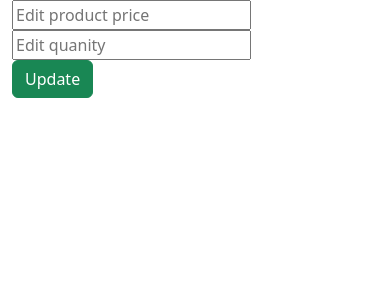
After one commit to B1r2a3d4l5y/inventroy_with_php, a PHP site: page /edit.php in a window 390 px wide. The commit adds this page. Shown: the top 300 px of the page. Run offline with PHP 8.4, Linux system fonts and the light colour scheme.

Commit message:
Add files via upload

```diff
--- /dev/null
+++ b/css/edit.css
@@ -0,0 +1,5 @@
+::before::after {
+    margin: 0;
+    padding: 0;
+    box-sizing: border-box;
+}
--- /dev/null
+++ b/edit.php
@@ -0,0 +1,30 @@
+<!DOCTYPE html>
+<html lang="en">
+<head>
+    <meta charset="UTF-8">
+    <meta http-equiv="X-UA-Compatible" content="IE=edge">
+    <link href="https://cdn.jsdelivr.net/npm/bootstrap@5.2.3/dist/css/bootstrap.min.css" rel="stylesheet"
+        integrity="sha384-rbsA2VBKQhggwzxH7pPCaAqO46MgnOM80zW1RWuH61DGLwZJEdK2Kadq2F9CUG65" crossorigin="anonymous">
+    <meta name="viewport" content="width=device-width, initial-scale=1.0">
+    <link rel="stylesheet" href="css/edit.css">
+    <title>Edit page</title>
+</head>
+<body>
+    <div class="container-fluid">
+        <div class="row">
+            <form class="edit_form col-lg-6 col-md-6 col-sm-12 col-xs-12" action="php/update.php" method="POST">
+                <label for="edit_input">
+
+                    <input type="text" class="edit_product_price" name="price" placeholder="Edit product price">
+                    <input type="text" class="edit_quanity" name="quanity" placeholder="Edit quanity">
+
+
+                </label>
+                <button type="submit" class="UpdateBtn btn btn-success" name="update">Update</button>
+
+            </form>
+
+        </div>
+    </div>
+</body>
+</html>
--- a/php/add.php
+++ b/php/add.php
@@ -20,7 +20,7 @@
 
 
         } else {
-          $sql = "INSERT INTO products(product_name, product_price, quanity) VALUES(?,?,?);";
+          $sql = "INSERT INTO products(  product_name, product_price, quanity) VALUES(?,?,?);";
          $stmt = mysqli_stmt_init($conn);
          //check sql errors
          if(!mysqli_stmt_prepare($stmt, $sql)) {
--- a/sql/database.sql
+++ b/sql/database.sql
@@ -1,4 +1,5 @@
 CREATE TABLE IF NOT EXISTS products(
+    id INT PRIMARY KEY NOT NULL, AUTO_INCREMENT,
 product_name VARCHAR(200) NOT NULL,
 product_price INT(20) NOT NULL,
 quanity INT(20) NOT NULL
```
Also changed, not shown: index.php (+15 -7 lines), php/delete.php (added, +9 -0 lines), php/update.php (added, +11 -0 lines).
